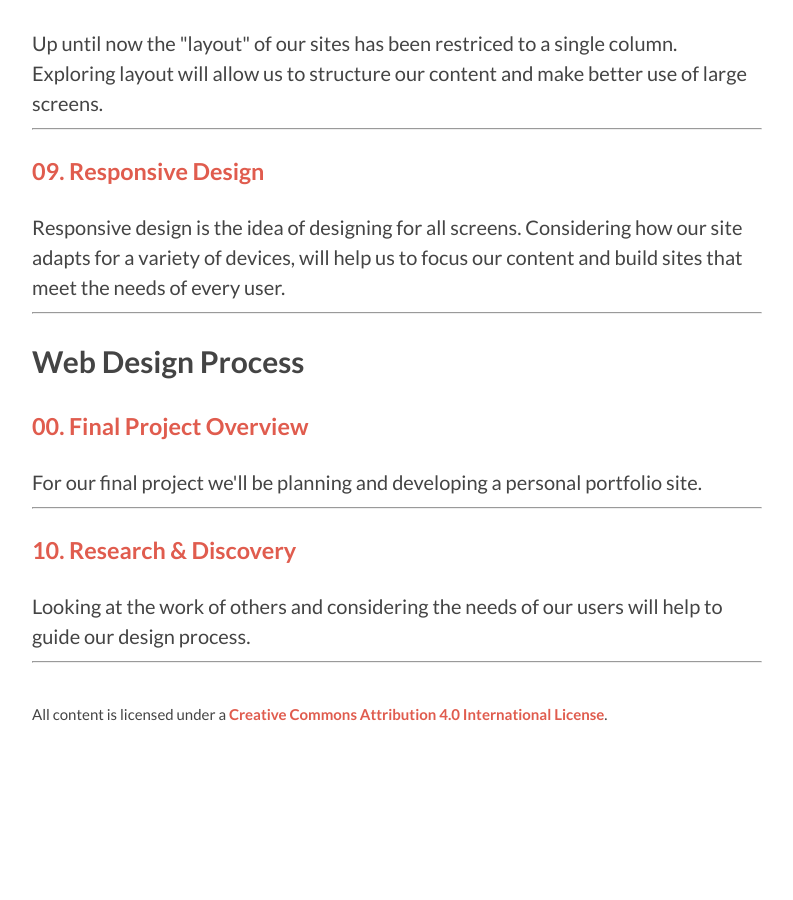
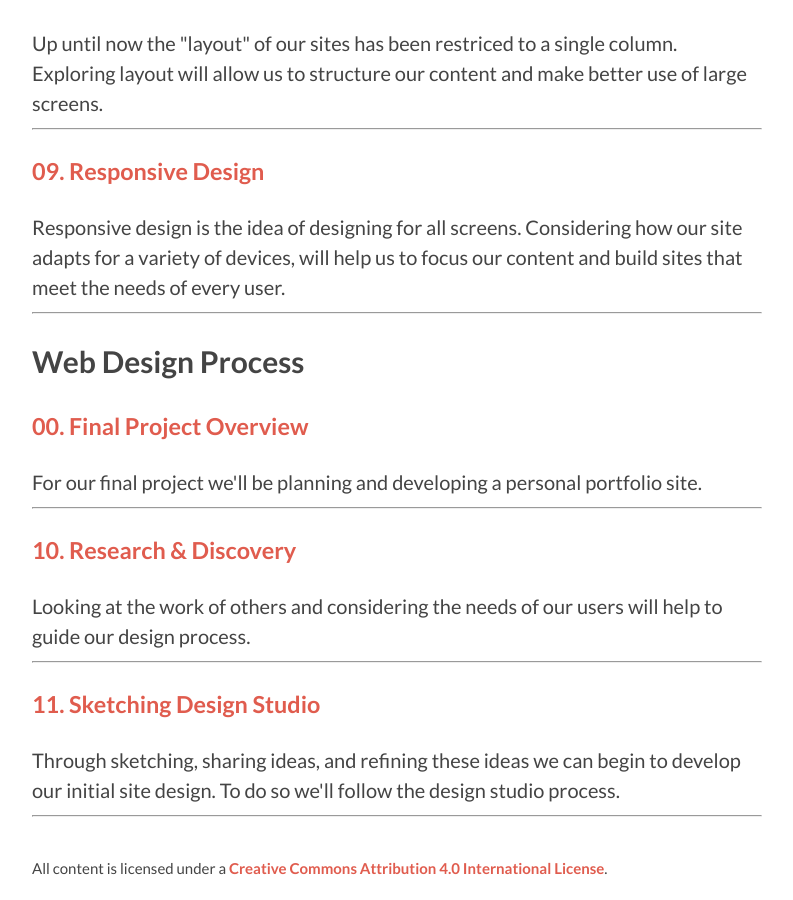
Before and after one commit to DMD1070/DMD1070.github.io, a Jekyll site: the page built from index.html, in a window 1280 px wide and 900 px high, scrolled down 1593 px. Shown: the whole window, without its empty margins (243-1036 px from the left). Built offline with Jekyll 4.4.1, drawn with Linux system fonts in a browser that asks for light colours; Markdown is read by kramdown in place of the engine named in the settings; before the commit the page ends 2339 px from its top, so only the background shows below that.

Commit message:
add design studio lesson

```diff
--- a/index.html
+++ b/index.html
@@ -94,4 +94,10 @@ title: Home
       help to guide our design process.
     <hr>
   </li>
+  <li>
+    <h3><a href="/lessons/11-sketching.html">
+      <span class="lesson_num">11.</span> Sketching Design Studio</a></h3>
+      Through sketching, sharing ideas, and refining these ideas we can begin to develop our initial site design. To do so we'll follow the design studio process.
+    <hr>
+  </li>
 </ul>
```
Also changed, not shown: lessons/11-sketching.md (added, +39 -0 lines).
